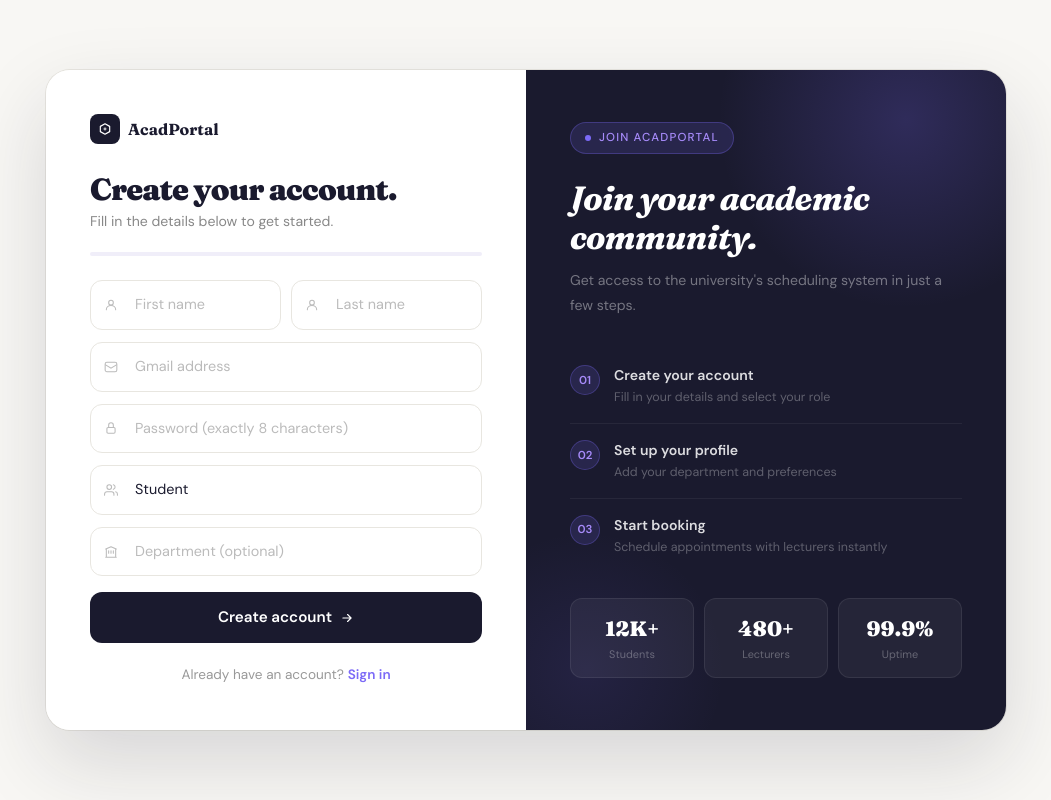
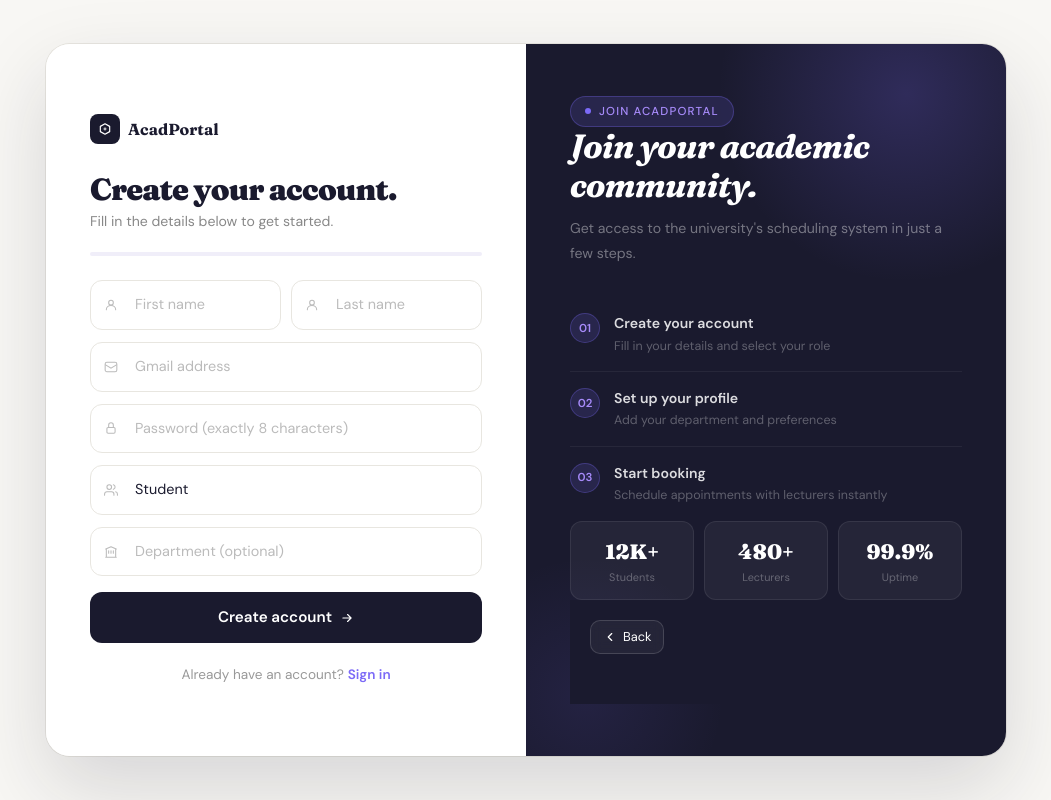
Before and after one commit to WPMALSHAN/Booking_Lectures_System, a React app in the folder frontend/: page /register in a window 1280 px wide. Shown: the whole page, without its empty margins (114-1165 px from the left). Built offline with nearby package versions, Linux system fonts and the light colour scheme; the HTML template or start-up script is replaced by a standard one.

Commit message:
register page update to back Button

```diff
--- a/frontend/src/pages/Register.jsx
+++ b/frontend/src/pages/Register.jsx
@@ -236,6 +236,33 @@ export default function Register() {
               </div>
             ))}
           </div>
+          <div className="rg-side" style={{ background: "#1a1a2e", padding: "52px 44px", display: "flex", flexDirection: "column", justifyContent: "space-between", position: "relative", overflow: "hidden" }}>
+            <button
+              onClick={() => navigate(-1)}
+              style={{
+                position: "absolute",
+                top: 20,
+                left: 20,
+                display: "flex",
+                alignItems: "center",
+                gap: 6,
+                padding: "6px 12px",
+                borderRadius: 10,
+                border: "1px solid rgba(255,255,255,0.15)",
+                background: "rgba(255,255,255,0.05)",
+                backdropFilter: "blur(6px)",
+                cursor: "pointer",
+                fontSize: "0.8rem",
+                color: "white",
+                zIndex: 2
+              }}
+            >
+              <svg width="14" height="14" viewBox="0 0 24 24" fill="none">
+                <path d="M15 18l-6-6 6-6" stroke="white" strokeWidth="2" strokeLinecap="round" strokeLinejoin="round"/>
+              </svg>
+              Back
+            </button>
+          </div>
         </div>
       </div>
     </div>
```
